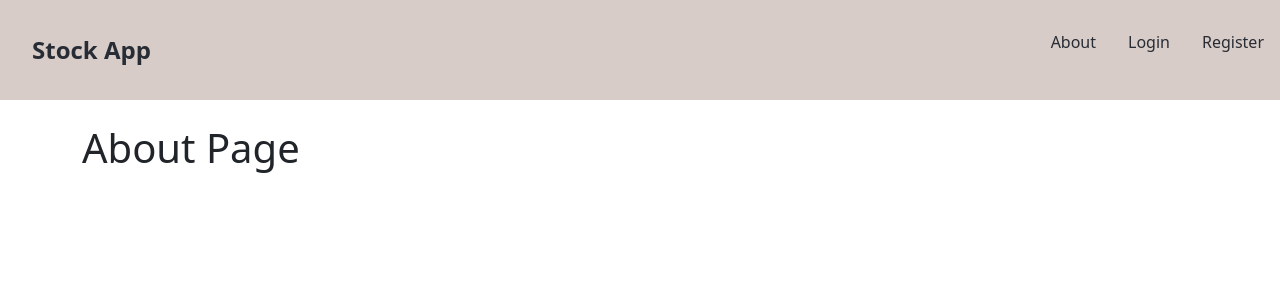
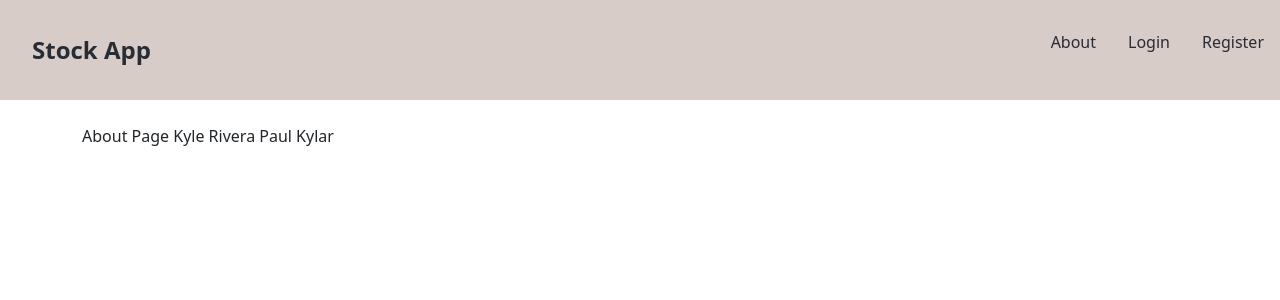
Before and after one commit to kylarposey/Capstone-Group5-StockApp, a React (Create React App) app in the folder stock-dashboard/: page /about in a window 1280 px wide. Shown: the top 300 px of the page. Built offline with nearby package versions, Linux system fonts and the light colour scheme.

Commit message:
made about page

```diff
--- a/stock-dashboard/src/App.js
+++ b/stock-dashboard/src/App.js
@@ -1,4 +1,6 @@
 //import logo from './logo.svg';
+import About from './Components/About';
+import LoginPage from './Components/LoginPage';
 import './App.css';
 import 'bootstrap/dist/css/bootstrap.min.css';
 import { BrowserRouter , Routes, Route } from 'react-router-dom';
@@ -12,16 +14,8 @@ function Home() {
   return <h1>Home Page</h1>;
 }
 
-function About() {
-  return <h1>About Page</h1>;
-}
-
 function NotFound() {
   return <h1>404 - Page Not Found</h1>;
-}
-
-function Login() {
-  return <h1>Login Page</h1>;
 }
 
 function App() {
@@ -32,7 +26,7 @@ function App() {
 			<Routes>
 				<Route path="/" element={<Home />} />
 				<Route path="/about" element={<About />} />
-				<Route path="/login" element={<Login />} />
+				<Route path="/login" element={<LoginPage />} />
 				<Route path="*" element={<NotFound />} /> {/* Catch-all route for unknown pages */}
 			</Routes>
 			</div>
--- /dev/null
+++ b/stock-dashboard/src/Components/About.js
@@ -0,0 +1,21 @@
+import React from 'react';
+//import { Navbar, Nav, NavDropdown } from 'react-bootstrap';
+
+//import { Navbar, Nav, Button } from 'react-bootstrap';
+import { Link } from 'react-router-dom'; // Import Link
+
+
+function About() {
+   return (
+      <div>About Page
+         Kyle Rivera
+         Paul
+         Kylar
+
+      </div>
+
+   );
+
+}
+
+export default About;
--- /dev/null
+++ b/stock-dashboard/src/Components/LoginPage.js
@@ -0,0 +1,20 @@
+import React from 'react';
+//import { Navbar, Nav, NavDropdown } from 'react-bootstrap';
+
+//import { Navbar, Nav, Button } from 'react-bootstrap';
+import { Link } from 'react-router-dom'; // Import Link
+
+
+function LoginPage() {
+   return (
+      <div>
+         Kyle Rivera
+         Login Page
+
+      </div>
+
+   );
+
+}
+
+export default LoginPage;
```
Also changed, not shown: 1 other file (tests, documents, lock files or other folders).
